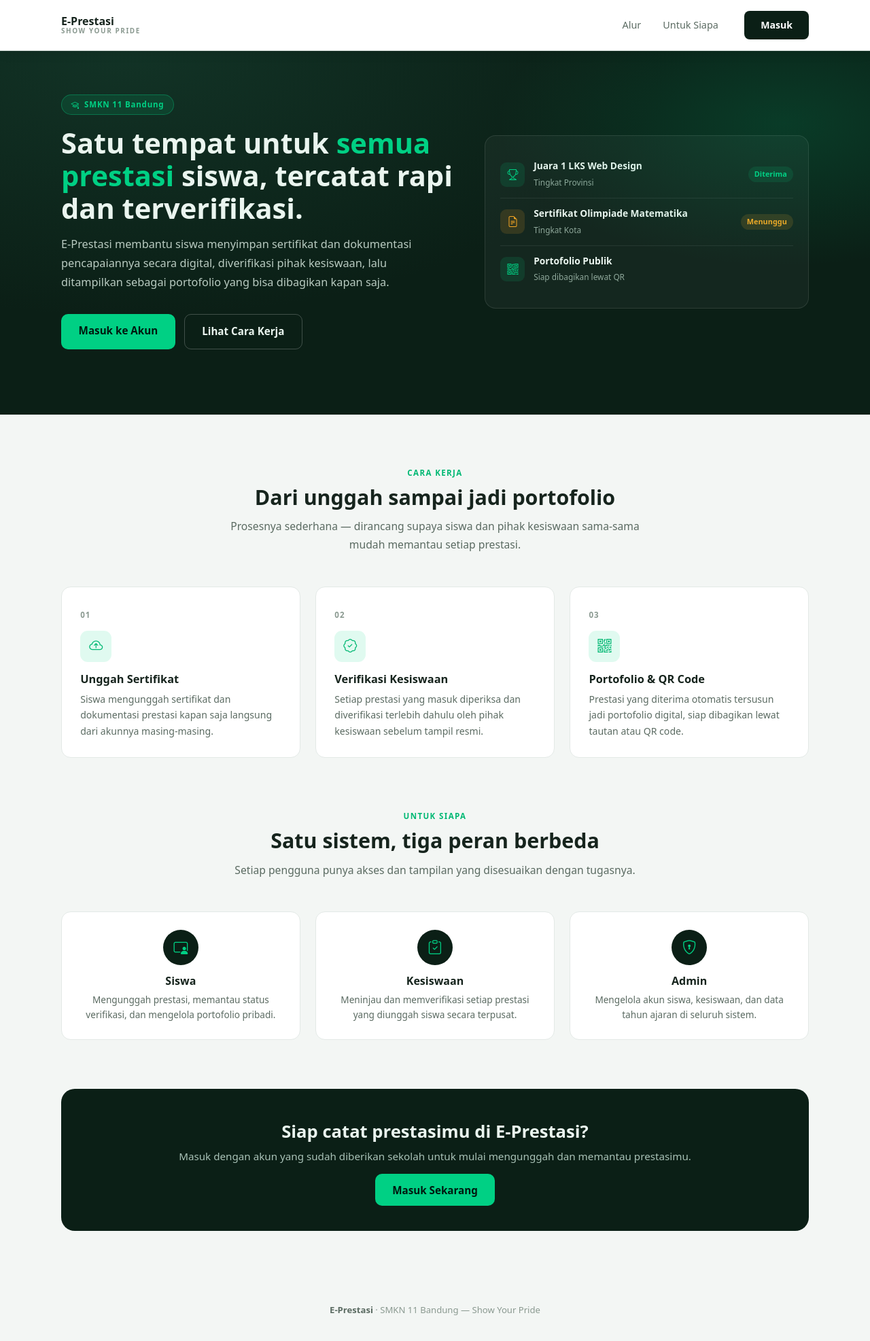
After one commit to FreezxyDev/Project-E-Prestasi, a Django app: template eprestasi/templates/eprestasi/landing_page.html in a window 1280 px wide. The commit adds this page. Shown: the whole page at 68% size. Run offline with Django 5.2, Linux system fonts and the light colour scheme; the template is opened without the code that fills it, so the values that code supplies are empty.

Commit message:
landing page

```diff
--- /dev/null
+++ b/eprestasi/templates/eprestasi/landing_page.html
@@ -0,0 +1,268 @@
+<!DOCTYPE html>
+<html lang="id">
+<head>
+<meta charset="UTF-8">
+<meta name="viewport" content="width=device-width, initial-scale=1, viewport-fit=cover">
+<title>E-Prestasi — Portofolio Prestasi Digital Siswa</title>
+<link href="https://cdn.jsdelivr.net/npm/bootstrap@5.3.3/dist/css/bootstrap.min.css" rel="stylesheet">
+<link rel="stylesheet" href="https://cdn.jsdelivr.net/npm/bootstrap-icons@1.11.3/font/bootstrap-icons.css">
+<link href="https://fonts.googleapis.com/css2?family=Poppins:wght@400;500;600;700;800&display=swap" rel="stylesheet">
+<style>
+:root{
+    --accent:#00d084; --accent-dark:#00b873; --accent-dim:rgba(0,208,132,.12);
+    --bg:#f3f6f4; --card:#ffffff; --border:#e3e9e6;
+    --text:#16241d; --muted:#5b6b62; --dim:#8a9990;
+    --dark:#0b1f16; --dark-soft:#123326;
+    font-family:'Poppins',system-ui,-apple-system,sans-serif;
+}
+@media (prefers-color-scheme: dark){
+    :root:not([data-theme="light"]){ --bg:#f3f6f4; --card:#ffffff; --text:#16241d; }
+}
+*{box-sizing:border-box;} html,body{margin:0;}
+body{background:var(--bg); color:var(--text); padding-top:env(safe-area-inset-top,0px); padding-bottom:env(safe-area-inset-bottom,0px);}
+a{text-decoration:none;}
+.container-nav{max-width:1140px; margin:0 auto; padding:0 1.25rem;}
+
+/* NAVBAR FIXED & PERBAIKAN TATA LETAK */
+.navbar{
+    position:sticky;
+    top:0;
+    z-index:20;
+    background:rgba(255,255,255,.98);
+    backdrop-filter:blur(8px);
+    border-bottom:1px solid #d0dad5;
+    box-shadow: 0 4px 15px rgba(0, 0, 0, 0.08); /* Memberi batas tegas dengan Hero */
+    padding:1rem 0;
+}
+.navbar-inner{
+    display:flex !important;
+    align-items:center !important;
+    justify-content:space-between !important;
+    width: 100%;
+}
+.brand-mark{
+    display:flex !important;
+    align-items:center !important;
+    gap:.85rem !important;
+    flex-shrink: 0;
+}
+.brand-text{
+    line-height:1.1;
+    white-space: nowrap;
+}
+.brand-text strong{display:block; font-size:1rem; color:var(--text);}
+.brand-text span{display:block; font-size:.62rem; letter-spacing:1.6px; text-transform:uppercase; color:var(--dim); font-weight:600;}
+
+.nav-links{
+    display:flex !important;
+    align-items:center !important;
+    gap:2rem !important;
+    flex-shrink: 0;
+}
+.nav-links a.nav-item{
+    color:var(--muted);
+    font-size:.9rem;
+    font-weight:500;
+    white-space: nowrap;
+}
+.nav-links a.nav-item:hover{color:var(--text);}
+.btn-masuk{
+    background:var(--dark);
+    color:#fff;
+    padding:.65rem 1.5rem;
+    border-radius:8px;
+    font-size:.88rem;
+    font-weight:600;
+    margin-left:.4rem;
+    white-space: nowrap;
+}
+.btn-masuk:hover{background:var(--dark-soft); color:#fff;}
+
+/* HERO */
+.hero{background:radial-gradient(1200px 600px at 15% 0%, var(--dark-soft), var(--dark) 65%); color:#eaf5ef; padding:4rem 0 6rem; position:relative; overflow:hidden;}
+.hero::after{content:"";position:absolute; inset:0; background:radial-gradient(600px 300px at 90% 20%, rgba(0,208,132,.16), transparent 70%);}
+.hero-inner{max-width:1140px; margin:0 auto; padding:0 1.25rem; position:relative; display:grid; grid-template-columns:1.1fr .9fr; gap:2.5rem; align-items:center;}
+.eyebrow{display:inline-flex; align-items:center; gap:.45rem; background:var(--accent-dim); border:1px solid rgba(0,208,132,.35); color:var(--accent); font-size:.72rem; font-weight:700; letter-spacing:.8px; padding:.35rem .85rem; border-radius:99px; margin-bottom:1.1rem;}
+.hero h1{font-size:2.6rem; font-weight:800; line-height:1.15; margin-bottom:1rem;}
+.hero h1 span{color:var(--accent);}
+.hero p{color:#b9cbc1; font-size:1.02rem; line-height:1.7; margin-bottom:2rem; max-width:520px;}
+.hero-actions{display:flex; gap:.8rem; flex-wrap:wrap;}
+.btn-primary-lg{background:var(--accent); color:#01180f; padding:.85rem 1.6rem; border-radius:10px; font-weight:700; font-size:.95rem;}
+.btn-primary-lg:hover{background:var(--accent-dark); color:#01180f;}
+.btn-ghost-lg{border:1px solid rgba(255,255,255,.22); color:#eaf5ef; padding:.85rem 1.6rem; border-radius:10px; font-weight:600; font-size:.95rem;}
+.btn-ghost-lg:hover{background:rgba(255,255,255,.08); color:#fff;}
+
+/* HERO PREVIEW CARD */
+.hero-card{background:rgba(255,255,255,.04); border:1px solid rgba(255,255,255,.1); border-radius:16px; padding:1.4rem;}
+.hero-card .row-item{display:flex; align-items:center; gap:.8rem; padding:.75rem 0; border-bottom:1px solid rgba(255,255,255,.08);}
+.hero-card .row-item:last-child{border-bottom:none;}
+.row-icon{width:36px; height:36px; border-radius:9px; display:flex; align-items:center; justify-content:center; font-size:1rem; flex:none;}
+.ic-a{background:var(--accent-dim); color:var(--accent);}
+.ic-b{background:rgba(245,166,35,.14); color:#f5a623;}
+.row-item .rt strong{display:block; font-size:.86rem; color:#eaf5ef;}
+.row-item .rt small{color:#8fa89b; font-size:.74rem;}
+.status-pill{margin-left:auto; font-size:.68rem; font-weight:700; padding:.2rem .55rem; border-radius:99px;}
+.status-diterima{background:var(--accent-dim); color:var(--accent);}
+.status-pending{background:rgba(245,166,35,.14); color:#f5a623;}
+
+/* SECTION UMUM */
+.section{padding:4.5rem 0;}
+.section-head{max-width:620px; margin:0 auto 3rem; text-align:center;}
+.section-head .kicker{color:var(--accent-dark); font-size:.72rem; font-weight:700; letter-spacing:1.4px; text-transform:uppercase;}
+.section-head h2{font-size:1.9rem; font-weight:800; margin:.5rem 0 .7rem;}
+.section-head p{color:var(--muted); font-size:.98rem; line-height:1.7;}
+
+/* ALUR / FITUR CARDS */
+.grid-3{display:grid; grid-template-columns:repeat(3,1fr); gap:1.4rem;}
+.feat-card{background:var(--card); border:1px solid var(--border); border-radius:14px; padding:1.7rem; transition:transform .15s, box-shadow .15s;}
+.feat-card:hover{transform:translateY(-3px); box-shadow:0 12px 28px rgba(11,31,22,.08);}
+.feat-num{font-size:.72rem; font-weight:700; color:var(--dim); letter-spacing:1px;}
+.feat-icon{width:46px; height:46px; border-radius:11px; background:var(--accent-dim); color:var(--accent-dark); display:flex; align-items:center; justify-content:center; font-size:1.25rem; margin:.8rem 0 1rem;}
+.feat-card h5{font-weight:700; font-size:1.02rem; margin-bottom:.5rem;}
+.feat-card p{color:var(--muted); font-size:.88rem; line-height:1.65; margin:0;}
+
+/* PERAN */
+.peran-wrap{display:grid; grid-template-columns:repeat(3,1fr); gap:1.4rem;}
+.peran-card{background:var(--card); border:1px solid var(--border); border-radius:14px; padding:1.6rem; text-align:center;}
+.peran-icon{width:52px; height:52px; margin:0 auto .9rem; border-radius:50%; background:var(--dark); color:var(--accent); display:flex; align-items:center; justify-content:center; font-size:1.3rem;}
+.peran-card h6{font-weight:700; margin-bottom:.4rem;}
+.peran-card p{color:var(--muted); font-size:.85rem; line-height:1.6; margin:0;}
+
+/* CTA */
+.cta{background:var(--dark); border-radius:20px; padding:3rem 2.5rem; text-align:center; color:#eaf5ef; max-width:1140px; margin:0 auto;}
+.cta h3{font-weight:800; font-size:1.6rem; margin-bottom:.6rem;}
+.cta p{color:#a9c2b7; margin-bottom:1.6rem; font-size:.95rem;}
+
+/* FOOTER */
+footer{padding:2.2rem 0; text-align:center; color:var(--dim); font-size:.82rem;}
+footer strong{color:var(--muted);}
+
+@media (max-width:860px){
+    .hero-inner{grid-template-columns:1fr;}
+    .hero h1{font-size:2.05rem;}
+    .grid-3, .peran-wrap{grid-template-columns:1fr;}
+    .nav-links .nav-item{display:none;}
+}
+</style>
+</head>
+<body>
+
+<nav class="navbar">
+    <div class="container-nav navbar-inner w-100">
+        <div class="brand-mark">
+            <div class="brand-text">
+                <strong>E-Prestasi</strong>
+                <span>Show Your Pride</span>
+            </div>
+        </div>
+        <div class="nav-links">
+            <a class="nav-item" href="#alur">Alur</a>
+            <a class="nav-item" href="#peran">Untuk Siapa</a>
+            <a class="btn-masuk" href="{% url 'login' %}">Masuk</a>
+        </div>
+    </div>
+</nav>
+
+<section class="hero">
+    <div class="hero-inner">
+        <div>
+            <span class="eyebrow"><i class="bi bi-mortarboard"></i> SMKN 11 Bandung</span>
+            <h1>Satu tempat untuk <span>semua prestasi</span> siswa, tercatat rapi dan terverifikasi.</h1>
+            <p>E-Prestasi membantu siswa menyimpan sertifikat dan dokumentasi pencapaiannya secara digital, diverifikasi pihak kesiswaan, lalu ditampilkan sebagai portofolio yang bisa dibagikan kapan saja.</p>
+            <div class="hero-actions">
+                <a href="{% url 'login' %}" class="btn-primary-lg">Masuk ke Akun</a>
+                <a href="#alur" class="btn-ghost-lg">Lihat Cara Kerja</a>
+            </div>
+        </div>
+        <div class="hero-card">
+            <div class="row-item">
+                <div class="row-icon ic-a"><i class="bi bi-trophy"></i></div>
+                <div class="rt"><strong>Juara 1 LKS Web Design</strong><small>Tingkat Provinsi</small></div>
+                <span class="status-pill status-diterima">Diterima</span>
+            </div>
+            <div class="row-item">
+                <div class="row-icon ic-b"><i class="bi bi-file-earmark-text"></i></div>
+                <div class="rt"><strong>Sertifikat Olimpiade Matematika</strong><small>Tingkat Kota</small></div>
+                <span class="status-pill status-pending">Menunggu</span>
+            </div>
+            <div class="row-item">
+                <div class="row-icon ic-a"><i class="bi bi-qr-code"></i></div>
+                <div class="rt"><strong>Portofolio Publik</strong><small>Siap dibagikan lewat QR</small></div>
+            </div>
+        </div>
+    </div>
+</section>
+
+<section class="section" id="alur">
+    <div class="container-nav">
+        <div class="section-head">
+            <span class="kicker">Cara Kerja</span>
+            <h2>Dari unggah sampai jadi portofolio</h2>
+            <p>Prosesnya sederhana — dirancang supaya siswa dan pihak kesiswaan sama-sama mudah memantau setiap prestasi.</p>
+        </div>
+        <div class="grid-3">
+            <div class="feat-card">
+                <span class="feat-num">01</span>
+                <div class="feat-icon"><i class="bi bi-cloud-arrow-up"></i></div>
+                <h5>Unggah Sertifikat</h5>
+                <p>Siswa mengunggah sertifikat dan dokumentasi prestasi kapan saja langsung dari akunnya masing-masing.</p>
+            </div>
+            <div class="feat-card">
+                <span class="feat-num">02</span>
+                <div class="feat-icon"><i class="bi bi-patch-check"></i></div>
+                <h5>Verifikasi Kesiswaan</h5>
+                <p>Setiap prestasi yang masuk diperiksa dan diverifikasi terlebih dahulu oleh pihak kesiswaan sebelum tampil resmi.</p>
+            </div>
+            <div class="feat-card">
+                <span class="feat-num">03</span>
+                <div class="feat-icon"><i class="bi bi-qr-code"></i></div>
+                <h5>Portofolio &amp; QR Code</h5>
+                <p>Prestasi yang diterima otomatis tersusun jadi portofolio digital, siap dibagikan lewat tautan atau QR code.</p>
+            </div>
+        </div>
+    </div>
+</section>
+
+<section class="section" id="peran" style="padding-top:0;">
+    <div class="container-nav">
+        <div class="section-head">
+            <span class="kicker">Untuk Siapa</span>
+            <h2>Satu sistem, tiga peran berbeda</h2>
+            <p>Setiap pengguna punya akses dan tampilan yang disesuaikan dengan tugasnya.</p>
+        </div>
+        <div class="peran-wrap">
+            <div class="peran-card">
+                <div class="peran-icon"><i class="bi bi-person-video3"></i></div>
+                <h6>Siswa</h6>
+                <p>Mengunggah prestasi, memantau status verifikasi, dan mengelola portofolio pribadi.</p>
+            </div>
+            <div class="peran-card">
+                <div class="peran-icon"><i class="bi bi-clipboard-check"></i></div>
+                <h6>Kesiswaan</h6>
+                <p>Meninjau dan memverifikasi setiap prestasi yang diunggah siswa secara terpusat.</p>
+            </div>
+            <div class="peran-card">
+                <div class="peran-icon"><i class="bi bi-shield-lock"></i></div>
+                <h6>Admin</h6>
+                <p>Mengelola akun siswa, kesiswaan, dan data tahun ajaran di seluruh sistem.</p>
+            </div>
+        </div>
+    </div>
+</section>
+
+<section class="section" style="padding-top:0;">
+    <div class="container-nav">
+        <div class="cta">
+            <h3>Siap catat prestasimu di E-Prestasi?</h3>
+            <p>Masuk dengan akun yang sudah diberikan sekolah untuk mulai mengunggah dan memantau prestasimu.</p>
+            <a href="#" class="btn-primary-lg">Masuk Sekarang</a>
+        </div>
+    </div>
+</section>
+
+<footer>
+    <strong>E-Prestasi</strong> &middot; SMKN 11 Bandung — Show Your Pride
+</footer>
+
+</body>
+</html>
--- a/eprestasi/urls.py
+++ b/eprestasi/urls.py
@@ -8,6 +8,7 @@ from . import import_views
 
 urlpatterns = [
     # Autentikasi
+    path('',views.landing_page, name='landing_page'),
     path('login/', auth_views.login_view, name='login'),
     path('logout/', auth_views.logout_view, name='logout'),
 
@@ -36,7 +37,7 @@ urlpatterns = [
     path('kesiswaan/riwayat/', kesiswaan_views.riwayat_verifikasi, name='kesiswaan_riwayat'),
 
     # Dashboard admin
-    path('', views.dashboard, name='dashboard'),
+    path('admin/dashboard/', views.dashboard, name='dashboard'),
 
     # Siswa
     path('siswa/', views.siswa_list, name='siswa_list'),
--- a/eprestasi/views.py
+++ b/eprestasi/views.py
@@ -9,6 +9,11 @@ import json
 from .models import Users, Siswa, Kesiswaan, Tahun_ajaran, Prestasi, LogAktivitas
 from .forms import SiswaAkunForm, KesiswaanAkunForm, TahunAjaranForm, AdminAkunForm
 from .decorators import role_required
+
+
+def landing_page(request):
+    """Halaman landing page (awal) aplikasi e-prestasi."""
+    return render(request, 'eprestasi/landing_page.html')
 
 
 def _generate_username(identifier):
```
Also changed, not shown: eprestasi/forms.py (+83 -45 lines), eprestasi/siswa_views.py (+5 -8 lines), eprestasi/templates/eprestasi/siswa/form.html (+49 -6 lines), eprestasi/templates/eprestasi/siswa_portal/lengkapi_profil.html (+36 -36 lines), eprestasi/templates/eprestasi/siswa/README.md (deleted).
